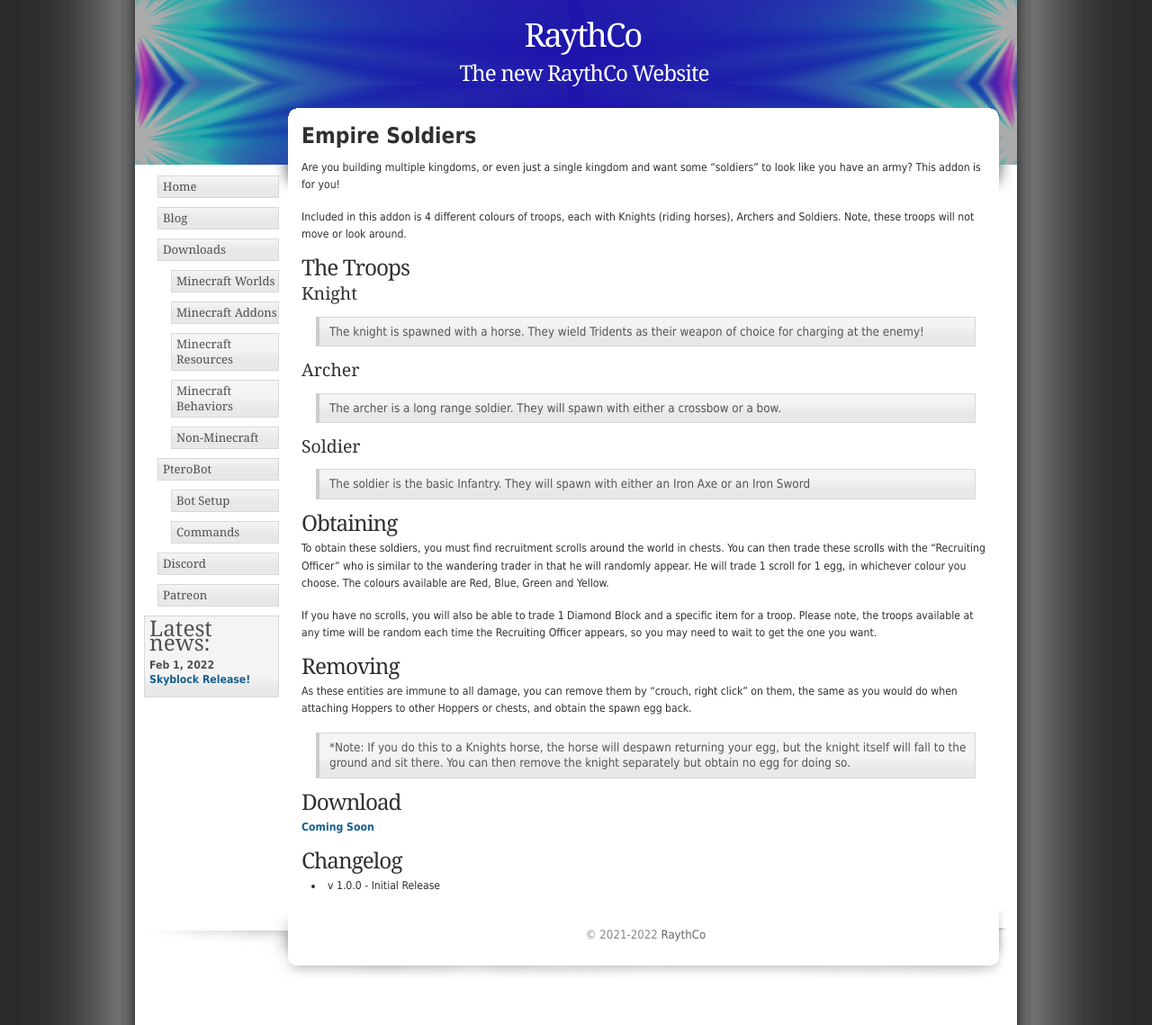
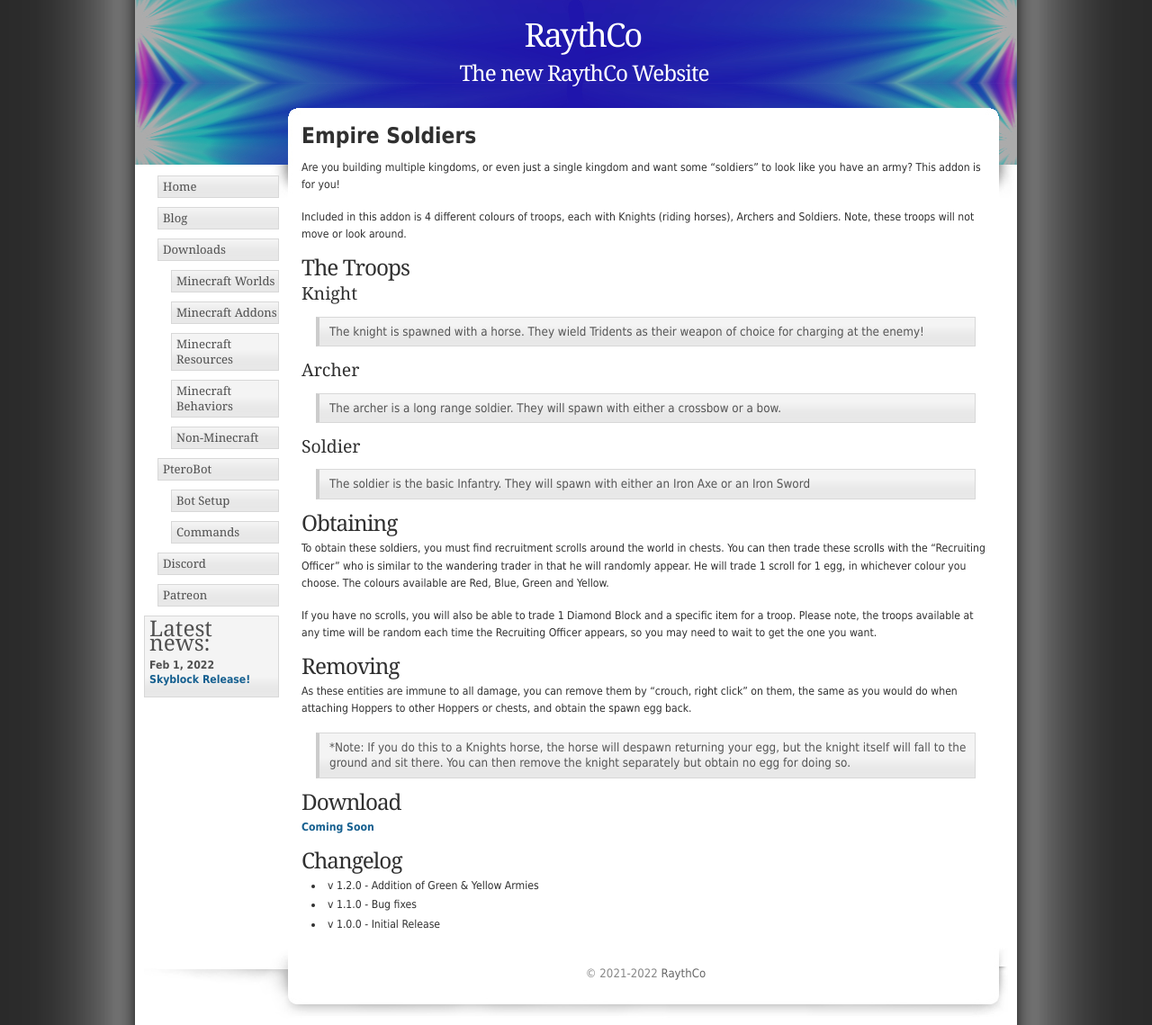
Before and after one commit to RaythCo-Creations/raythco-creations.github.io, a Jekyll site: the page built from download-pages/mcaddons/empire-soldiers.md, in a window 1280 px wide. Shown: the whole page at 90% size. Built offline with Jekyll 4.4.1, drawn with Linux system fonts in a browser that asks for light colours.

Commit message:
page update

```diff
--- a/download-pages/mcaddons/empire-soldiers.md
+++ b/download-pages/mcaddons/empire-soldiers.md
@@ -43,4 +43,6 @@
 
 ## Changelog
 
+- v 1.2.0 - Addition of Green & Yellow Armies
+- v 1.1.0 - Bug fixes
 - v 1.0.0 - Initial Release
```
